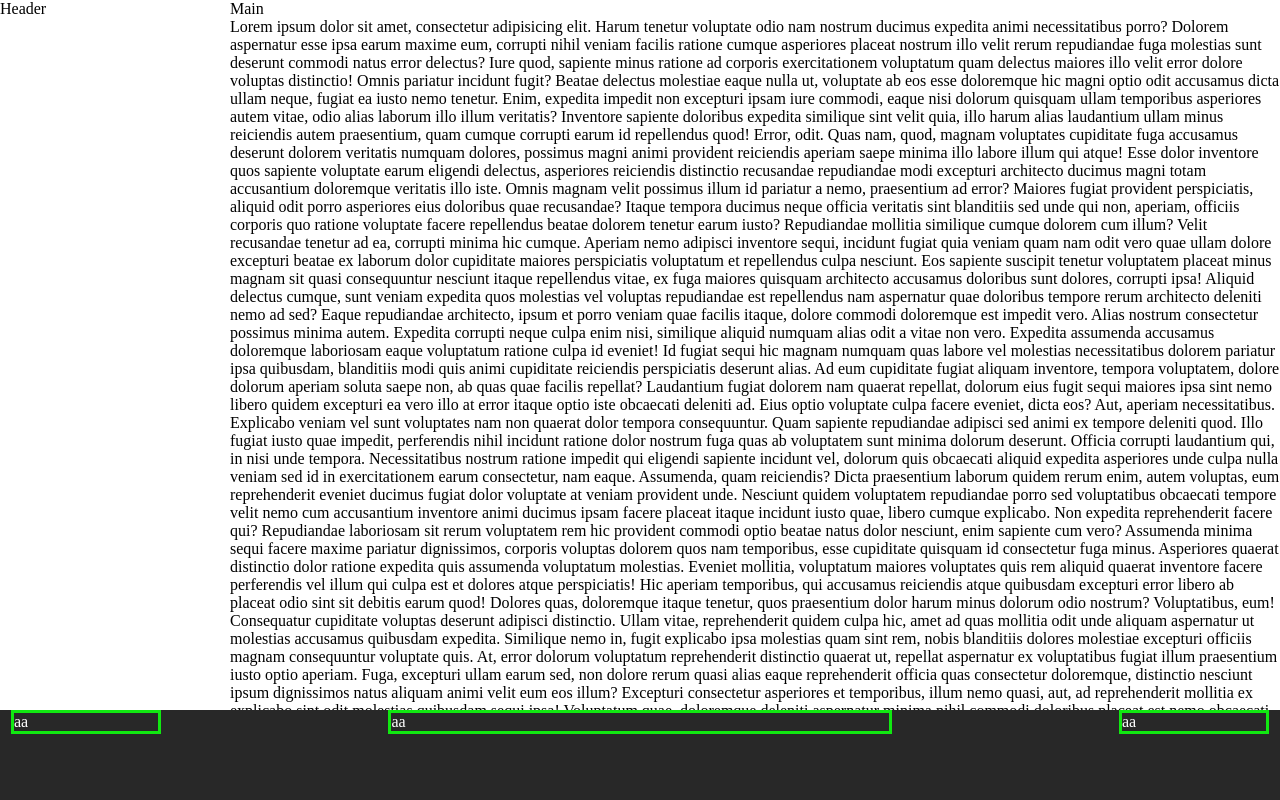
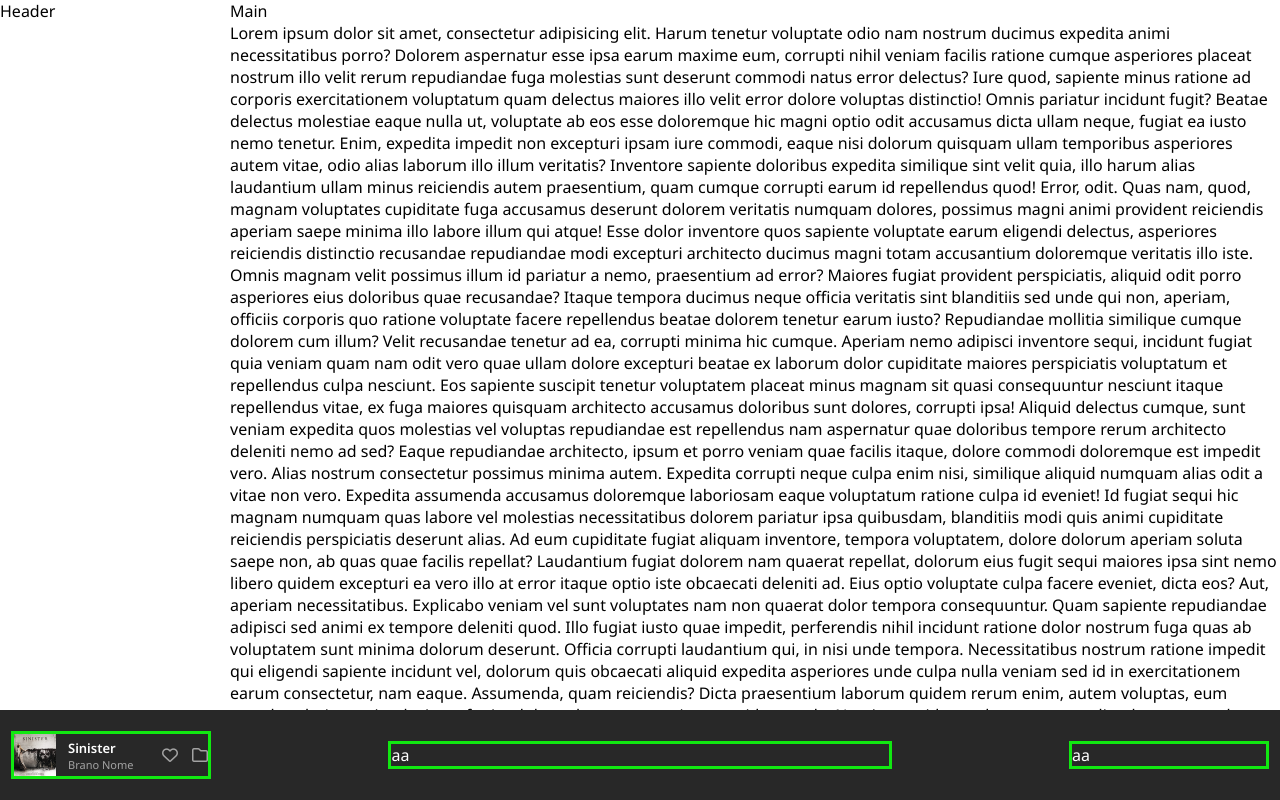
Before and after one commit to mirkodeglinnocenti/html-css-spotifyweb, a plain HTML site: page index.html in a window 1280 px wide. Drawn offline with Linux system fonts and the light colour scheme.

Commit message:
FEAT lato  sinistro player added

```diff
--- a/css/style.css
+++ b/css/style.css
@@ -6,8 +6,13 @@
     box-sizing: border-box;
 }
 
+html{
+    font-family: 'Noto Sans', sans-serif;
+}
+
 img{
     max-width: 100%;
+    display: block;
 }
 
 ul,
@@ -23,6 +28,12 @@ menu{
     --dark-blue: #080B12;
     --grey: #282828;
     --light-grey: #A3A3A3;
+}
+
+/* Dimensioni */
+
+:root{
+    --height-player-section: 90px;
 }
 
 /* Debug Rules */
@@ -50,7 +61,6 @@ MACRO LAYOUT
 
 .vertical-macro-layout__bottom{
     flex-shrink: 0;
-    height: 90px;
     overflow: hidden;
 }
 
@@ -84,6 +94,15 @@ MACRO LAYOUT
 
 .row{
     display: flex;
+    flex-wrap: nowrap;
+}
+
+.align-center{
+    align-items: center;
+}
+
+.wrap{
+    flex-wrap: wrap;
 }
 
 /* Player Section */
@@ -96,12 +115,37 @@ MACRO LAYOUT
 
 .player-section > .row{
     justify-content: space-between;
+    height: var(--height-player-section);
 }
 
 .player-section .col-side{
-    flex-basis: 150px;
+    flex-basis: 200px;
 }
 
 .player-section .col-center{
     flex-basis: 40%;
 }
+
+.player-section .player-section__album-img{
+    max-width: 42px;
+    margin-right: 12px;
+}
+
+.player-section .col-side > .row {
+    justify-content: space-between;
+}
+
+.player-section .player-section__icon-left{
+    gap: 14px;
+    color: var(--light-grey);
+}
+
+.player-section__album{
+    font-size: 13px;
+    font-weight: 600;
+}
+
+.player-section__nome-brano{
+    font-size: 11px;
+    color: var(--light-grey);
+}
--- a/index.html
+++ b/index.html
@@ -6,6 +6,9 @@
     <meta name="viewport" content="width=device-width, initial-scale=1.0">
     <link rel="icon" type="image/x-icon" href="./img/favicon.ico">
     <script src="https://kit.fontawesome.com/913f8a24a8.js" crossorigin="anonymous"></script>
+    <link rel="preconnect" href="https://fonts.googleapis.com">
+    <link rel="preconnect" href="https://fonts.gstatic.com" crossorigin>
+    <link href="https://fonts.googleapis.com/css2?family=Noto+Sans:wght@400;600;700;800&display=swap" rel="stylesheet">
     <title>Spotify</title>
     <link rel="stylesheet" href="./css/style.css">
 </head>
@@ -33,11 +36,37 @@
         <!-- Player in basso -->
         <aside class="vertical-macro-layout__bottom player-section">
 
-            <div class="row">
+            <div class="row align-center">
 
                 <!-- Sinistra -->
                 <div class="col-side">
-                    aa
+
+                    <div class="row align-center">
+
+                        <div class="row align-center">
+
+                            <figure class="player-section__album-img">
+                                <img src="./img/sinister.jpeg" alt="foto album sinister">
+                            </figure>
+
+                            <div>
+                                <h6 class="player-section__album">Sinister</h6>
+                                <p class="player-section__nome-brano">Brano Nome</p>
+                            </div>
+
+                        </div>
+
+                        <div class="row wrap player-section__icon-left">
+
+                            <i class="fa-regular fa-heart"></i>
+                            <i class="fa-regular fa-folder"></i>
+
+                        </div>
+
+
+                    </div>
+
+
                 </div>
 
                 <!-- Centro -->
```
